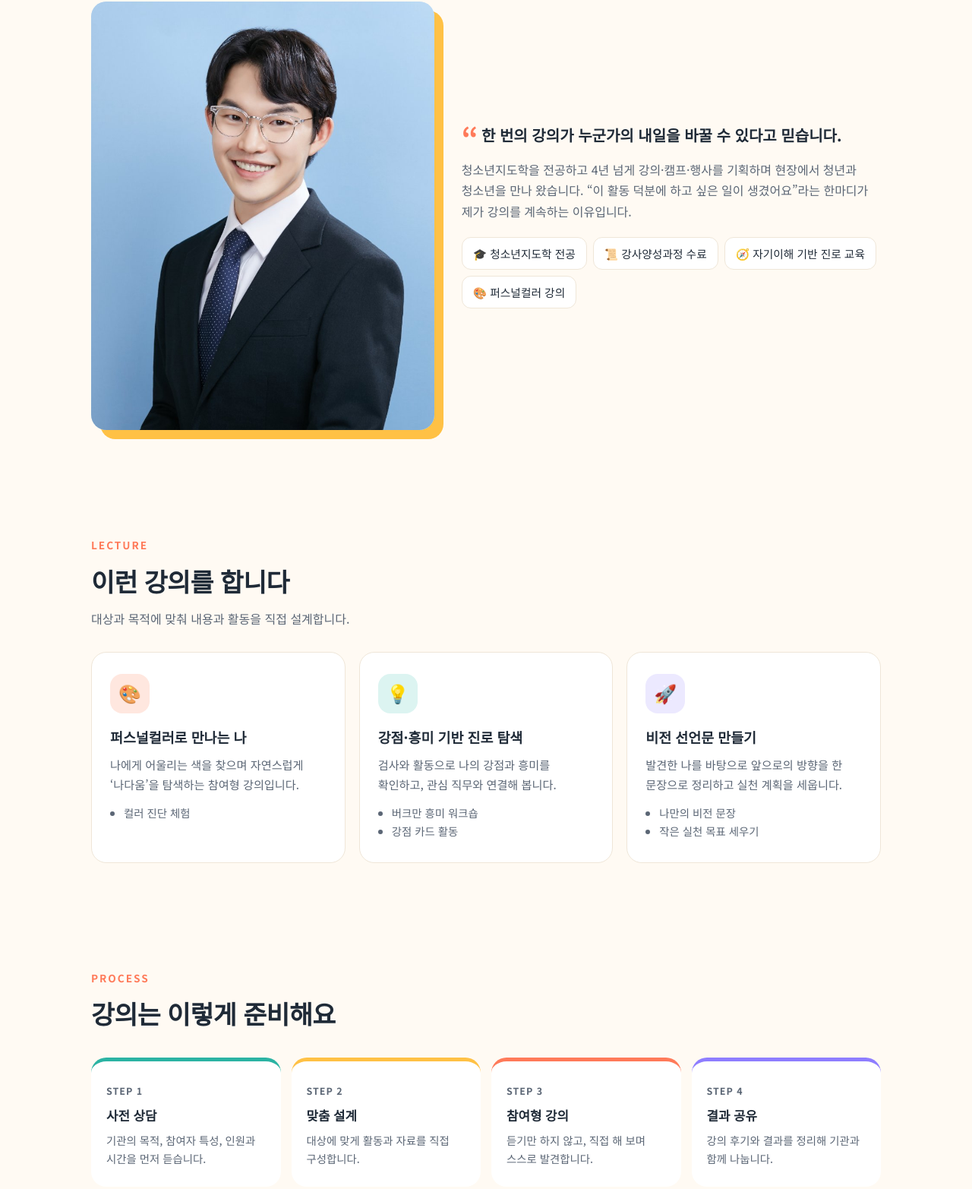
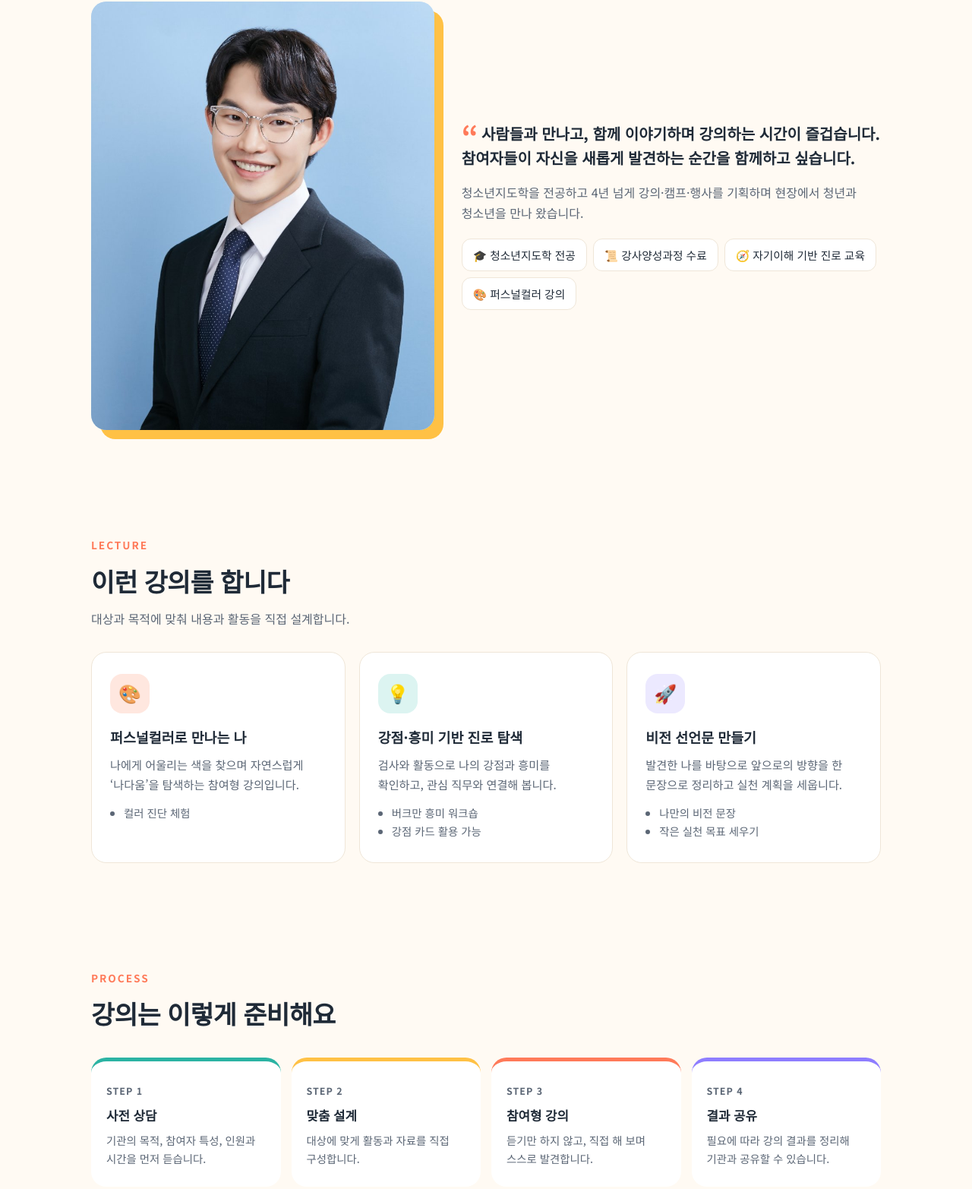
Before and after one commit to kmc1050-creator/my-first-app, a plain HTML site: page index.html in a window 1280 px wide. Shown: the part 738-2303 px from the top of the page at 76% size. Drawn offline with Linux system fonts and the light colour scheme.

Commit message:
강사 소개 및 강의 안내 문구 수정

```diff
--- a/index.html
+++ b/index.html
@@ -187,8 +187,8 @@
       <div class="intro">
         <div class="photo reveal"><img src="profile.jpg" alt="김민철 강사 프로필 사진" loading="lazy"></div>
         <div class="reveal">
-          <p class="quote">한 번의 강의가 누군가의 내일을 바꿀 수 있다고 믿습니다.</p>
-          <p class="sec-sub" style="margin-top:16px">청소년지도학을 전공하고 4년 넘게 강의·캠프·행사를 기획하며 현장에서 청년과 청소년을 만나 왔습니다. “이 활동 덕분에 하고 싶은 일이 생겼어요”라는 한마디가 제가 강의를 계속하는 이유입니다.</p>
+          <p class="quote">사람들과 만나고, 함께 이야기하며 강의하는 시간이 즐겁습니다. 참여자들이 자신을 새롭게 발견하는 순간을 함께하고 싶습니다.</p>
+          <p class="sec-sub" style="margin-top:16px">청소년지도학을 전공하고 4년 넘게 강의·캠프·행사를 기획하며 현장에서 청년과 청소년을 만나 왔습니다. </p>
           <div class="chips">
             <span class="chip">🎓 청소년지도학 전공</span>
             <span class="chip">📜 강사양성과정 수료</span>
@@ -216,7 +216,7 @@
           <div class="icon" style="background:#dcf4f1">💡</div>
           <h3>강점·흥미 기반 진로 탐색</h3>
           <p>검사와 활동으로 나의 강점과 흥미를 확인하고, 관심 직무와 연결해 봅니다.</p>
-          <ul><li>버크만 흥미 워크숍</li><li>강점 카드 활동</li></ul>
+          <ul><li>버크만 흥미 워크숍</li><li>강점 카드 활용 가능</li></ul>
         </article>
         <article class="card reveal">
           <div class="icon" style="background:#ece9ff">🚀</div>
@@ -236,7 +236,7 @@
         <div class="step reveal"><h4>사전 상담</h4><p>기관의 목적, 참여자 특성, 인원과 시간을 먼저 듣습니다.</p></div>
         <div class="step reveal"><h4>맞춤 설계</h4><p>대상에 맞게 활동과 자료를 직접 구성합니다.</p></div>
         <div class="step reveal"><h4>참여형 강의</h4><p>듣기만 하지 않고, 직접 해 보며 스스로 발견합니다.</p></div>
-        <div class="step reveal"><h4>결과 공유</h4><p>강의 후기와 결과를 정리해 기관과 함께 나눕니다.</p></div>
+        <div class="step reveal"><h4>결과 공유</h4><p>필요에 따라 강의 결과를 정리해 기관과 공유할 수 있습니다.</p></div>
       </div>
     </div>
   </section>
@@ -269,7 +269,7 @@
     <div class="wrap">
       <div class="label reveal">CONTACT</div>
       <h2 class="sec-title reveal">강의 문의</h2>
-      <p class="sec-sub reveal">편한 방법으로 연락 주세요. 빠르게 답변드릴게요.</p>
+      <p class="sec-sub reveal">편한 방법으로 연락 주세요.</p>
       <div class="contact">
         <div class="links reveal">
           <a class="link-box" href="https://www.instagram.com/i.bang93" target="_blank" rel="noopener"><div>인스타그램<small>@i.bang93</small></div><span>→</span></a>
@@ -311,7 +311,7 @@
   // 후기 슬라이드
   const voices = [
     { t: '“정답을 주기보다, 스스로 찾는 질문을 드립니다.”', w: '강의에서 지키는 약속 1' },
-    { t: '“듣는 시간보다 직접 해 보는 시간을 더 많이 만듭니다.”', w: '강의에서 지키는 약속 2' },
+    { t: '“직접 참여하며 배울 수 있는 활동을 구성합니다.”', w: '강의에서 지키는 약속 2' },
     { t: '“강의가 끝난 뒤에도 남는 한 문장을 함께 만듭니다.”', w: '강의에서 지키는 약속 3' }
   ];
   const vt = document.getElementById('voiceText');
```
